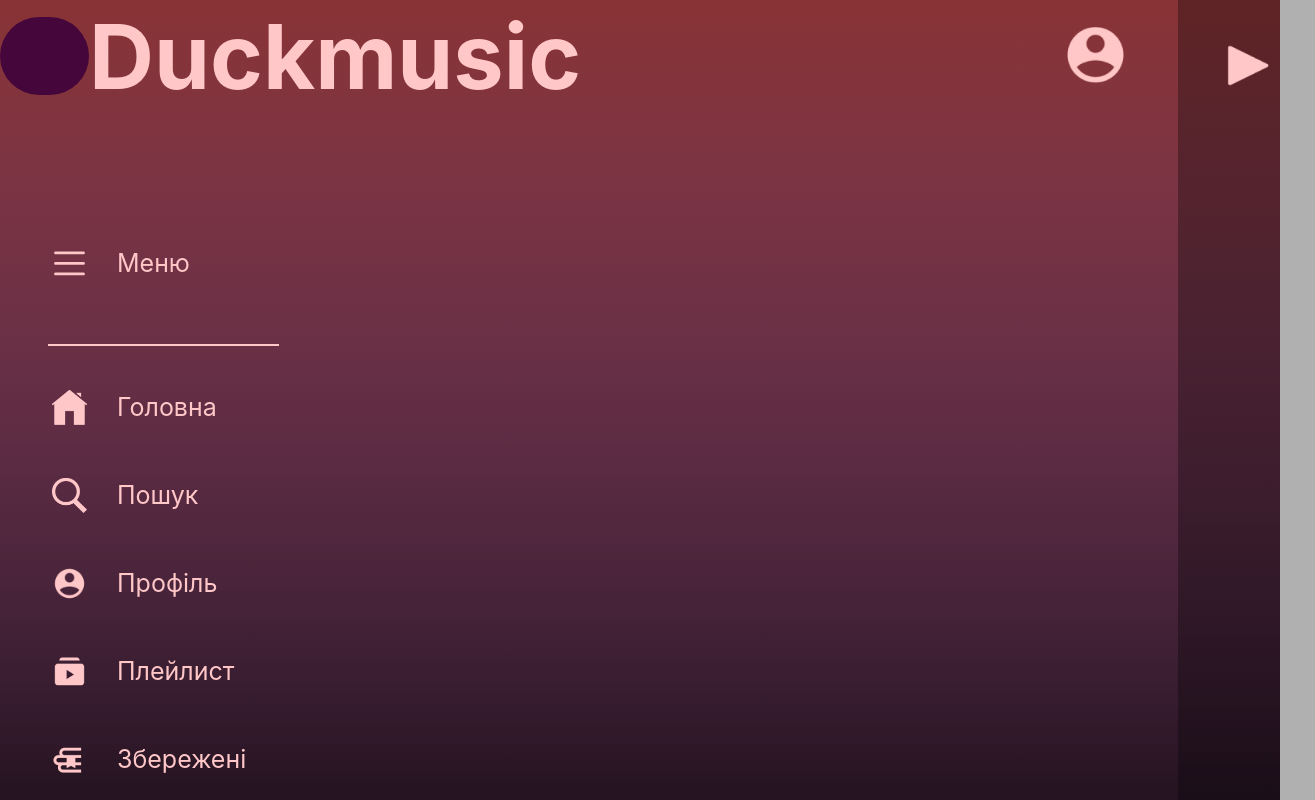
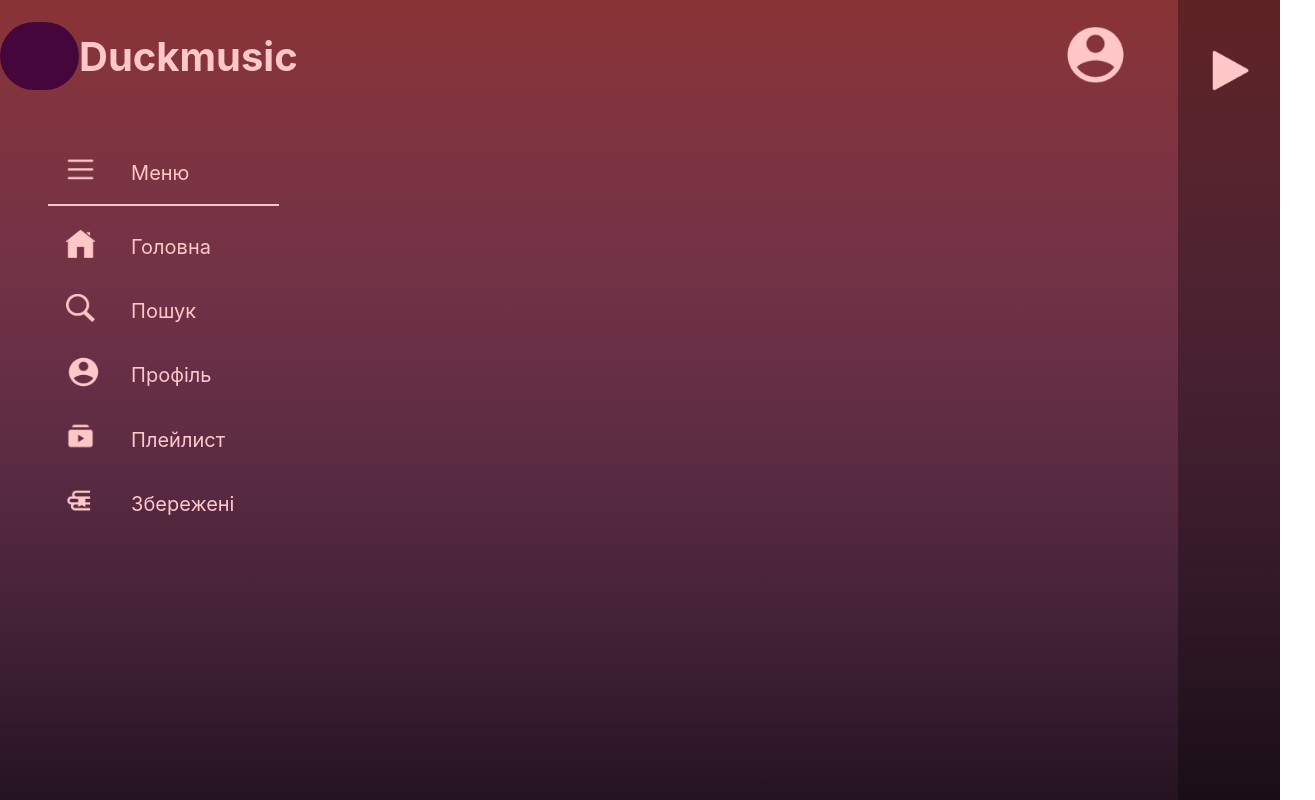
Before and after one commit to qwertythome/FE-project, a plain HTML site: page main.html in a window 1280 px wide. Shown: the whole page, 1315 px wide, since content can reach past the window. Drawn offline with Linux system fonts and the light colour scheme.

Commit message:
menu corection

```diff
--- a/main.css
+++ b/main.css
@@ -1,5 +1,5 @@
 * {
-    margin: auto auto;
+    margin: auto ;
 }
 body {
     height: 100vh;
@@ -11,7 +11,7 @@ body {
     width: 100%;
     height: 100%;
     display: grid;
-    grid-template-columns: 22% 70%;
+    grid-template-columns: 22% 70% 8%;
     grid-template-rows: 14% 86%;
     grid-template-areas:
         'a a c'
@@ -27,7 +27,7 @@ flex-shrink: 0;
      grid-template-columns:23% 63% 14%;
     color: #ffc7c7;
     font-family: Inter;
-    font-size: 45px;
+    font-size: 125%;
     font-style: normal;
     font-weight: 400;
     line-height: normal;
@@ -54,8 +54,8 @@ flex-shrink: 0;
 .logo{
     border-radius: 250px;
 background: #45063B;
-    width: 89px;
-height: 78px;
+    width: 79px;
+height: 68px;
 flex-shrink: 0;
 }
 .div_for_header{
@@ -67,8 +67,10 @@ flex-shrink: 0;
   border: 0px;
 }
 .menu_item{
-
-    margin-top: 38px;
+    transition-duration: 1s;
+    box-sizing: border-box;
+    padding-left: 5%;
+    margin-top: 5%;
 margin-left: 46px;
     display: grid;
     grid-template-rows:50px;
@@ -80,10 +82,10 @@ margin-left: 46px;
 
 .menu_img{
 
-    width: 35px;
-height: 34.784px;
+    width: 125%;
+height: 125%;
 flex-shrink: 0;
-
+ margin-bottom: 0%;
 
 }
 .button_img{
@@ -94,13 +96,13 @@ flex-shrink: 0;
 .body_menu{
     display: grid;
 
-    margin-top: 90px ;
+    margin-top: 7% ;
 }
 .text_menu{
     color: #FFC7C7;
-margin-top: 8px;
+margin-top: 30%;
 font-family: Inter;
-font-size: 25px;
+font-size: 125%;
 font-style: normal;
 font-weight: 400;
 line-height: normal;
@@ -108,7 +110,7 @@ line-height: normal;
 
 }
 .line_menu{
-    margin-top: 54px;
+    margin-top: 3%;
     width: 231px;
 height: 2px;
 background: #FFC7C7;
@@ -126,12 +128,34 @@ flex-shrink: 0;
     background:  linear-gradient(180deg, rgba(0, 0, 0, 0.31) 130.68%, rgba(217, 217, 217, 0.00) 130.69%);
 }
 .img_play_music{
-    width: 45px;
+
 height: 49px;
 flex-shrink: 0;
-margin: 40px;
+
 }
 .button_play_music{
+    width: 100%;
+    height: 18%;
     border: 0px;
     background: none;
 }
+.text_menu:hover{
+    color: #ffc7c769;
+margin-top: 31%;
+font-family: Inter;
+font-size: 125%;
+font-style: normal;
+font-weight: 400;
+line-height: normal;
+    grid-area: text_menu;
+}
+.menu_item:hover{
+
+    border-radius: 25px;
+    background: rgb(0, 0, 0 ,0.11);
+    cursor: pointer;
+    transform: translateY(-5px);
+    margin-left: 46px;
+    box-shadow: 0px 10px 0px rgb(0, 0, 0,0.3);
+    transition-duration: 0.5s;
+}
--- a/main.html
+++ b/main.html
@@ -36,42 +36,43 @@
                     </div>
                     <div class="line_menu"></div>
                     <div class="menu_item" id="main">
-                        <button class="button_img">
+                        <button class="button_img" id="main">
                             <img
                             class="menu_img"
+                            id="main"
                                 src="img\be5f82b1-5932-4a8c-89f0-5e66843d09bb.png"
                                 alt=""
                             />
                         </button>
-                        <h1 class="text_menu">Головна</h1>
+                        <h1 class="text_menu" id="main">Головна</h1>
 
                     </div>
                     <div class="menu_item" id="search">
-                        <button class="button_img">
-                            <img class="menu_img" src="img\c22d9061-59d5-4167-86b4-485922470fd8.png" alt="" />
+                        <button class="button_img"id="search">
+                            <img class="menu_img" id="search" src="img\c22d9061-59d5-4167-86b4-485922470fd8.png" alt="" />
                         </button>
-                        <h1 class="text_menu">  Пошук</h1>
+                        <h1 class="text_menu" id="search">  Пошук</h1>
 
                     </div>
                     <div class="menu_item" id="profile">
-                        <button class="button_img">
-                            <img  class="profile_menu_img" src="img\5db9f7ed-b36a-4731-9a5e-4a70197bd999.png" alt="" />
+                        <button class="button_img" id="profile">
+                            <img  class="profile_menu_img" id="profile" src="img\5db9f7ed-b36a-4731-9a5e-4a70197bd999.png" alt="" />
                         </button>
-                        <h1 class="text_menu"> Профіль</h1>
+                        <h1 class="text_menu" id="profile"> Профіль</h1>
 
                     </div>
                     <div class="menu_item" id="playlist">
-                        <button class="button_img">
-                            <img class="menu_img" src="img\fb86813a-3feb-46a7-8a62-19267c8cc14b.png" alt="" />
+                        <button class="button_img" id="playlist">
+                            <img class="menu_img" id="playlist" src="img\fb86813a-3feb-46a7-8a62-19267c8cc14b.png" alt="" />
                         </button>
-                        <h1 class="text_menu">Плейлист</h1>
+                        <h1 class="text_menu" id="playlist">Плейлист</h1>
 
                     </div>
                     <div class="menu_item" id="save">
-                        <button class="button_img">
-                            <img class="menu_img" src="img\db4b4dc1-2f6c-4fd0-a5ed-f62b5af96c84.png" alt="" />
+                        <button class="button_img" id="save">
+                            <img class="menu_img" id="save" src="img\db4b4dc1-2f6c-4fd0-a5ed-f62b5af96c84.png" alt="" />
                         </button>
-                        <h1 class="text_menu">Збережені</h1>
+                        <h1 class="text_menu" id="save">Збережені</h1>
 
                     </div>
                 </div>
```
